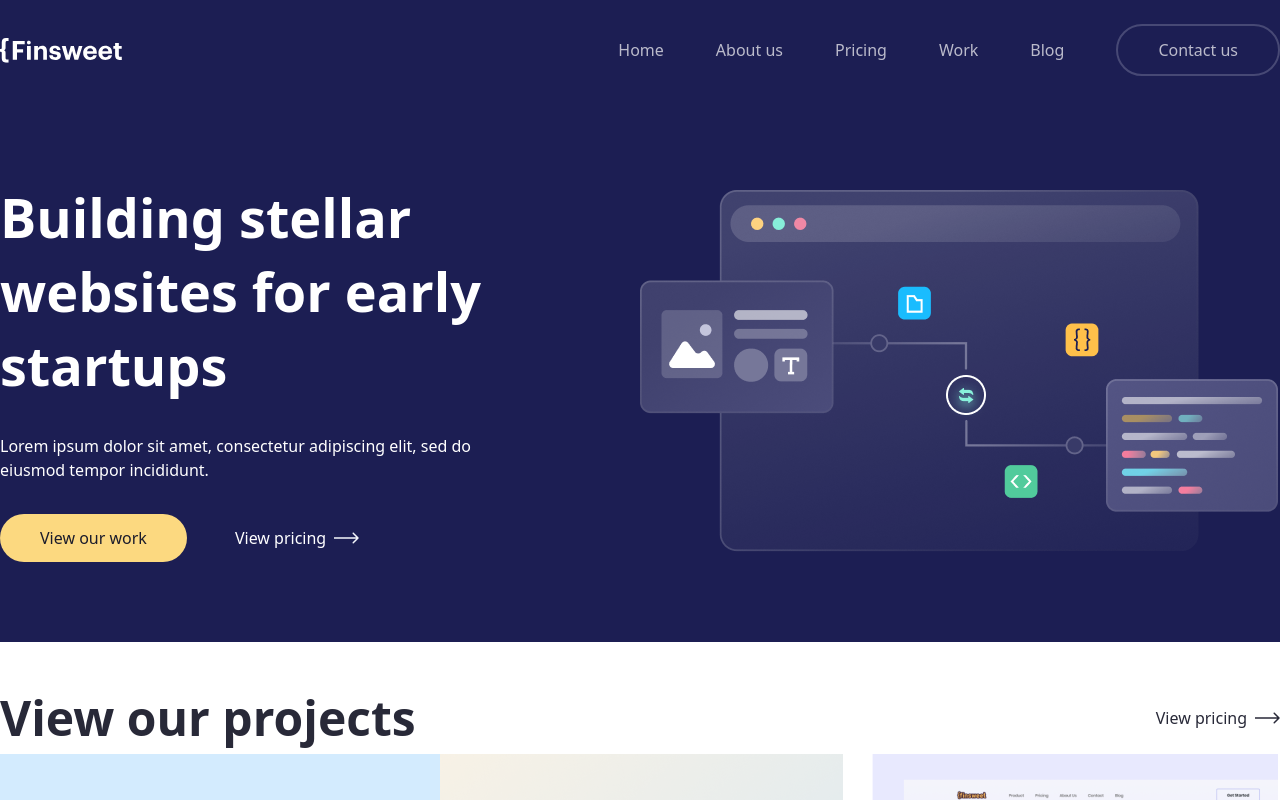
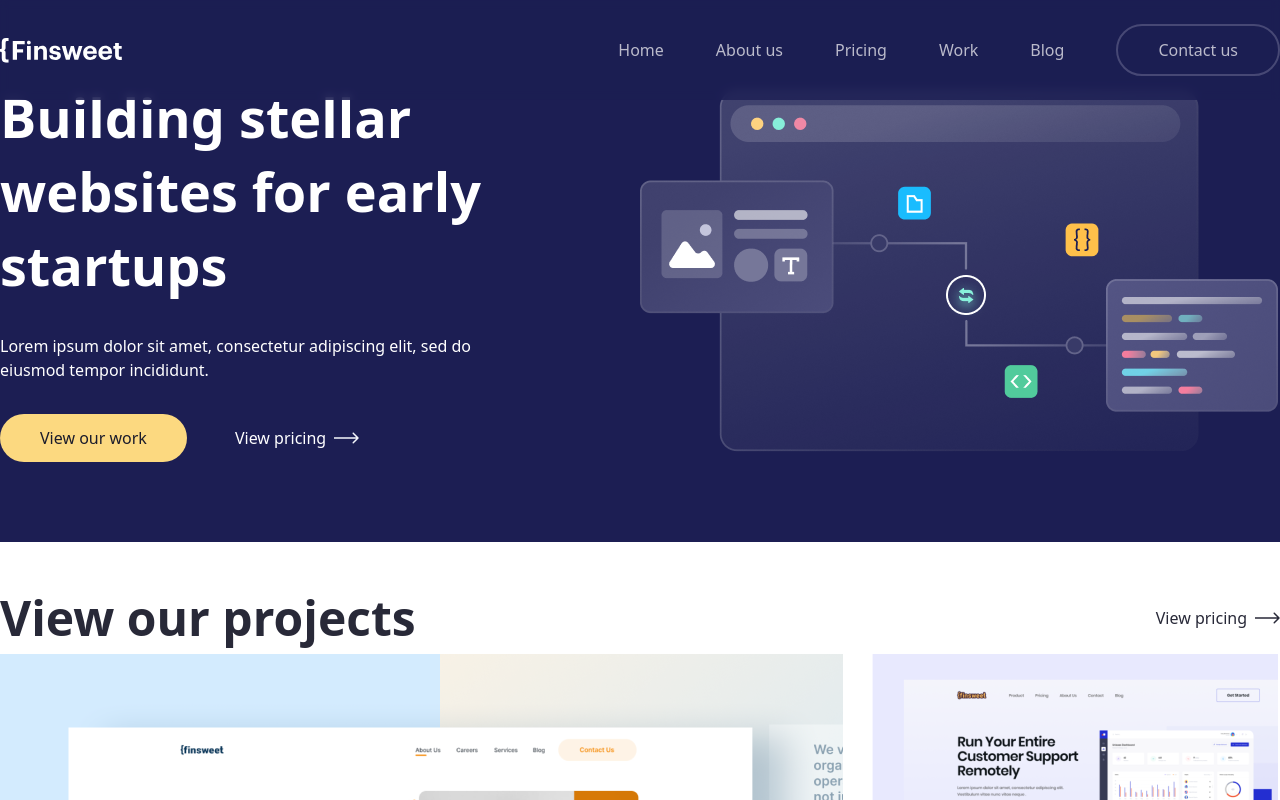
Before and after one commit to abubakiir7/homework, a Vue app: page / in a window 1280 px wide. Shown: the top 800 px of the page. Built offline with nearby package versions, Linux system fonts and the light colour scheme.

Commit message:
Describe your changes here

```diff
--- a/src/components/Header.vue
+++ b/src/components/Header.vue
@@ -1,5 +1,5 @@
 <template>
-  <div class="bg-[#1C1E53]">
+  <div class="bg-[#1C1E53] backdrop-blur-sm bg-opacity-80 fixed w-full">
     <div class="container flex justify-between py-6 items-center ">
     <div class="cursor-pointer">
       <svg
```
